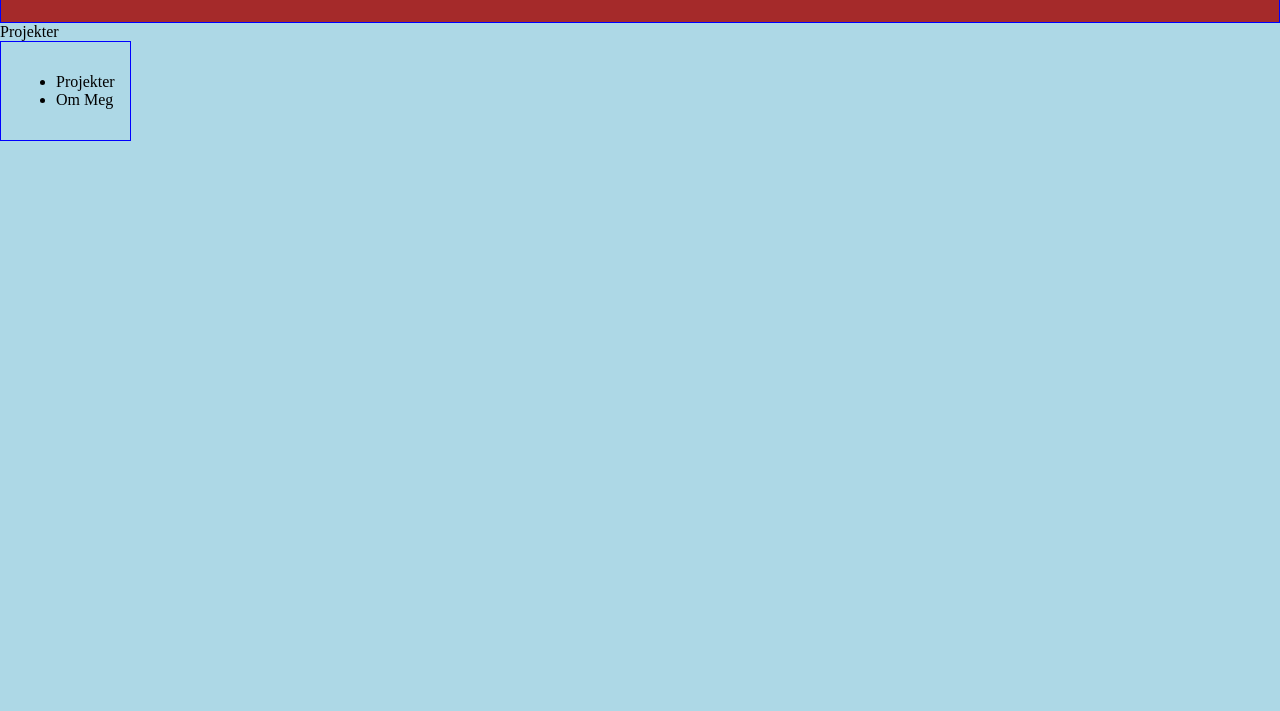
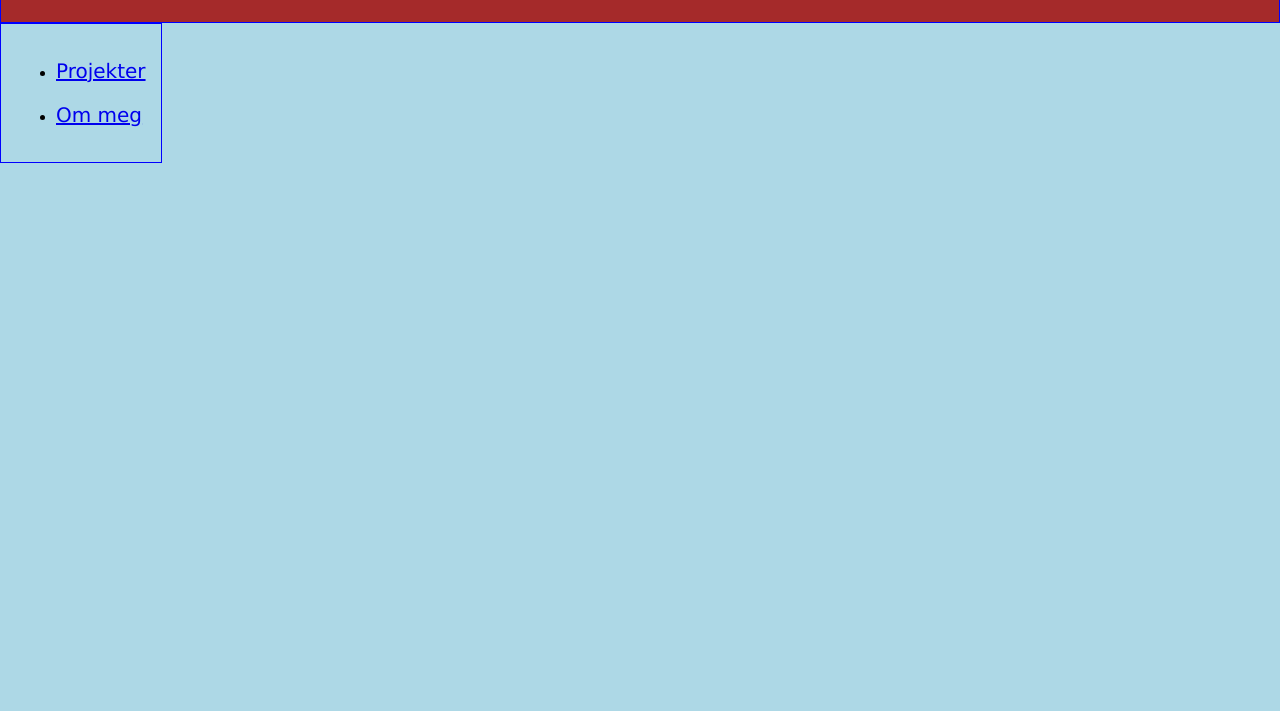
Before and after one commit to handerre/Hjemmeside, a plain HTML site: page Andreas sin hjemmeside.html in a window 1280 px wide. Shown: the part 89-800 px from the top of the page. Drawn offline with Linux system fonts and the light colour scheme.

Commit message:
Update and rename Index.html to Andreas sin hjemmeside.html

```diff
--- a/Index.html
+++ b/Andreas sin hjemmeside.html
@@ -14,12 +14,7 @@
       <h1>Andreas Sin Side</h1>
      </div>
 
-    <div class="dropdown">
 
-      <span>Projekter</span>
-      <div class="dropdown-content">
-      <a href="Teknologiforståelse.html">Teknologifårståelse</a>
-      </div>
 <div class="container">
 
 
@@ -31,8 +26,10 @@
 
     <div class="col-3">
       <ul>
-        <li>Projekter</li>
-        <li>Om Meg</li>
+        <li><p><a href="Teknologiforståelse.html">Projekter</a></p></li>
+
+        <li><p><a href="Om meg.html">Om meg</a></p></li>
+
       </ul>
     </style>
 
```
